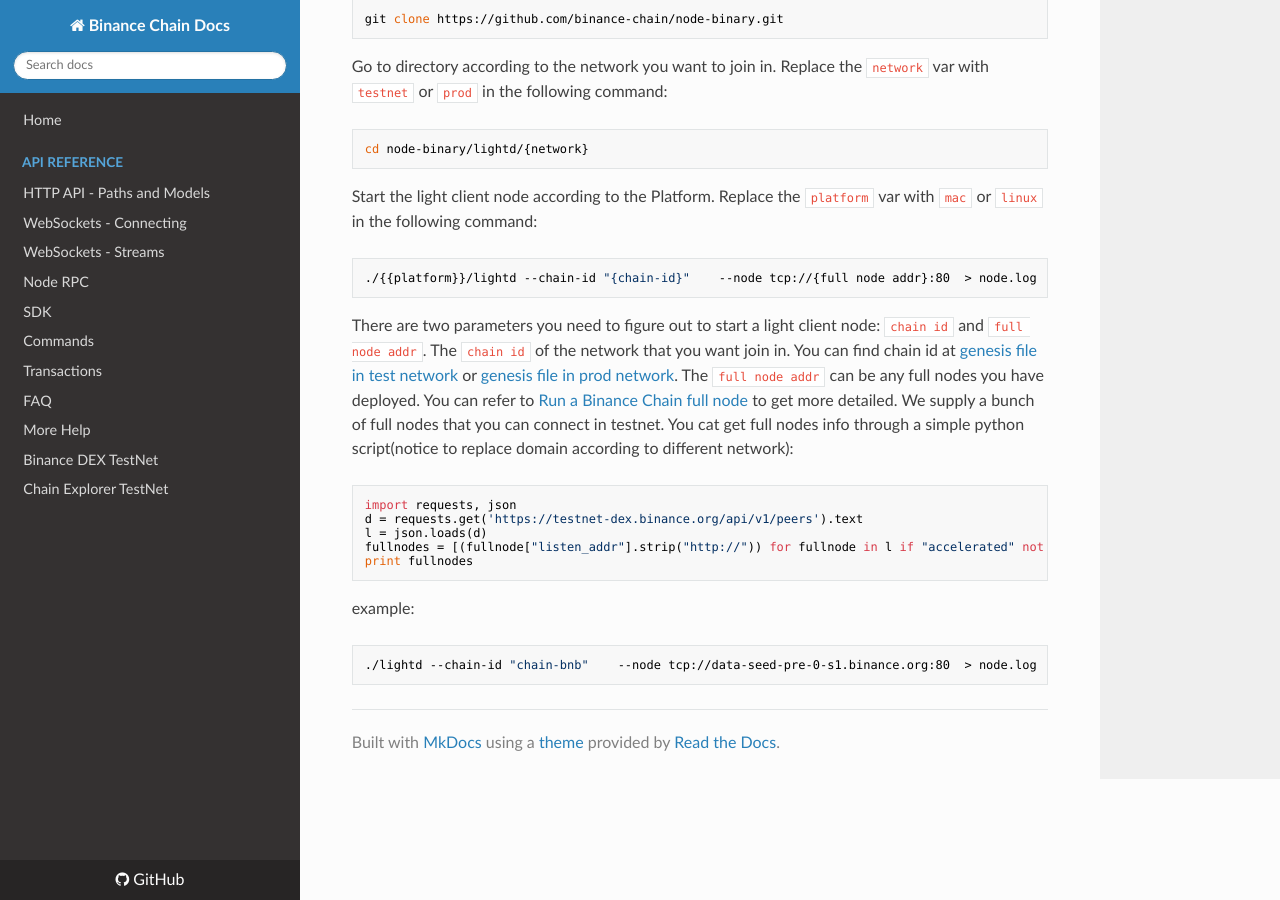
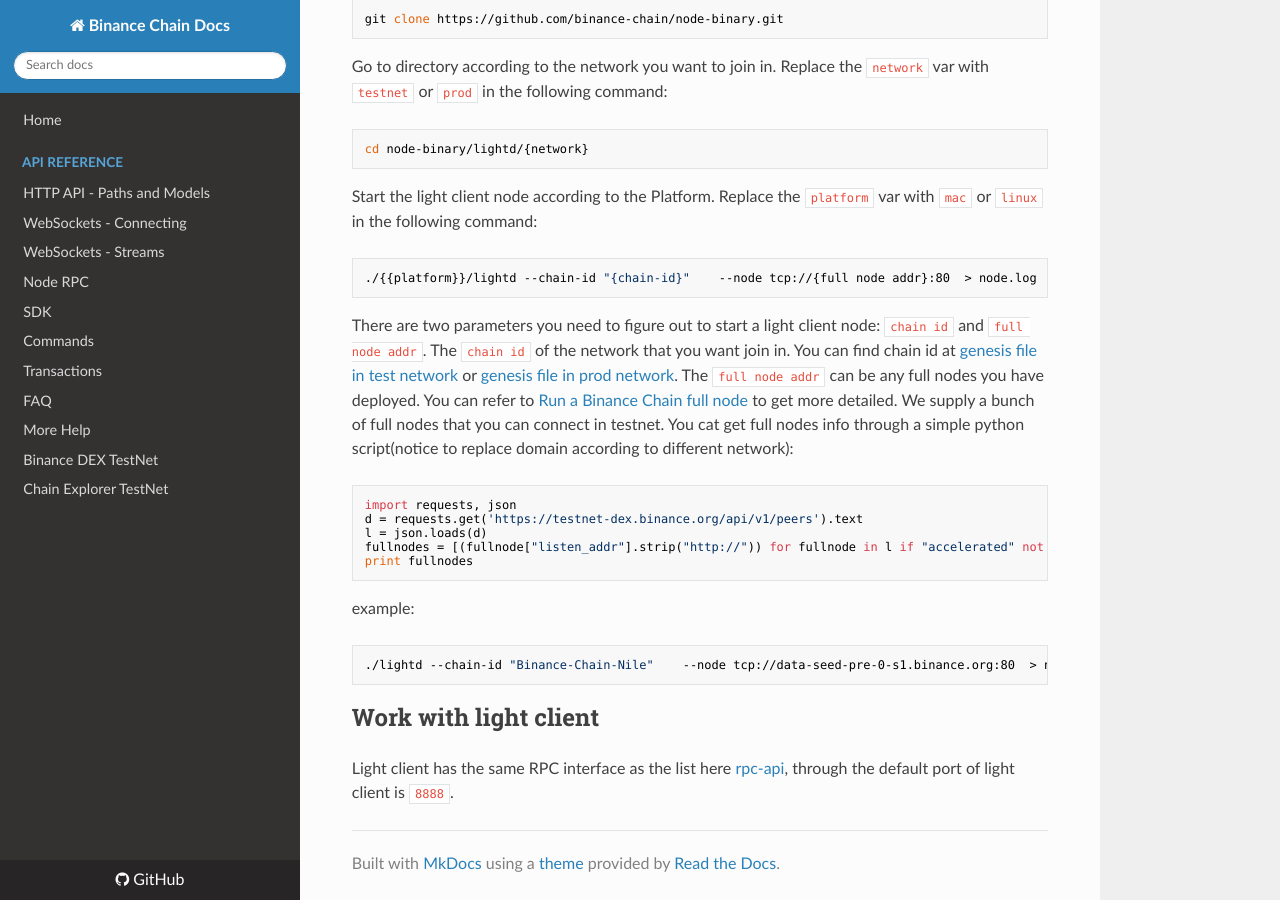
Before and after one commit to yash-sharma1/docs-site, an MkDocs documentation site: the page built from docs/light-client.md, in a window 1280 px wide and 900 px high, scrolled down 958 px. Built offline with MkDocs 1.6.1, drawn with Linux system fonts in a browser that asks for light colours; nearby versions of some CDN libraries.

Commit message:
add default port of light client

````diff
--- a/docs/light-client.md
+++ b/docs/light-client.md
@@ -61,5 +61,11 @@
 
 example:
 ```bash
-./lightd --chain-id "chain-bnb"    --node tcp://data-seed-pre-0-s1.binance.org:80  > node.log  &
+./lightd --chain-id "Binance-Chain-Nile"    --node tcp://data-seed-pre-0-s1.binance.org:80  > node.log  &
 ```
+
+
+## Work with light client
+
+Light client has the same RPC interface as the list here [rpc-api](api-reference/node-rpc.md), through the default port of light
+client is `8888`.
````
